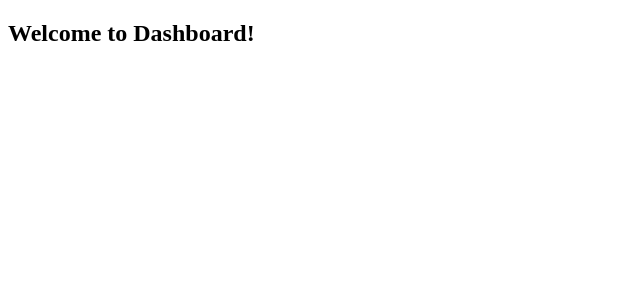
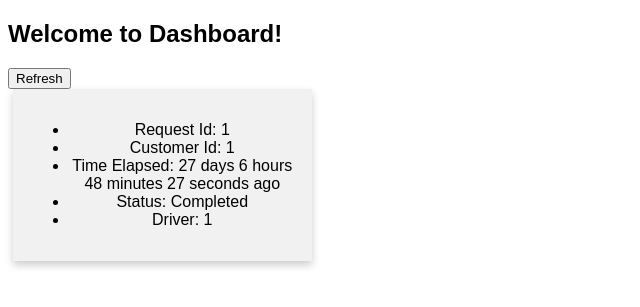
Before and after one commit to bhargavraju/ridequeueing, a Flask app: page /dashboard in a window 1280 px wide. Shown: the top 307 px of the page, without its empty margins (0-640 px from the left). Run offline with Flask 2, Linux system fonts and the light colour scheme; tables that the repository leaves empty hold one stand-in row (values such as "Sample post").

Commit message:
Dashboard html

```diff
--- a/templates/dashboard.html
+++ b/templates/dashboard.html
@@ -2,9 +2,26 @@
 <html lang="en">
 <head>
     <meta charset="UTF-8">
-    <title>Dashboard</title>
+    <title>{{ title }}</title>
+    <link rel= "stylesheet" type= "text/css" href= "{{ url_for('static',filename='styles/customerapp.css') }}">
 </head>
 <body>
     <h2>Welcome to Dashboard!</h2>
+    <button type="button" onclick="window.location.href='{{ url_for('dashboard') }}';">Refresh</button>
+    <div class="row">
+        {% for request in requests %}
+            <div class="column">
+                <div class="card">
+                    <ul>
+                        <li>Request Id: {{ request[0] }}</li>
+                        <li>Customer Id: {{ request[2] }}</li>
+                        <li>Time Elapsed: {{ request[3] | timeago}}</li>
+                        <li>Status: {{ request | status}}</li>
+                        <li>Driver: {{ request[1] }}</li>
+                    </ul>
+                </div>
+            </div>
+        {% endfor %}
+    </div>
 </body>
 </html>
```
